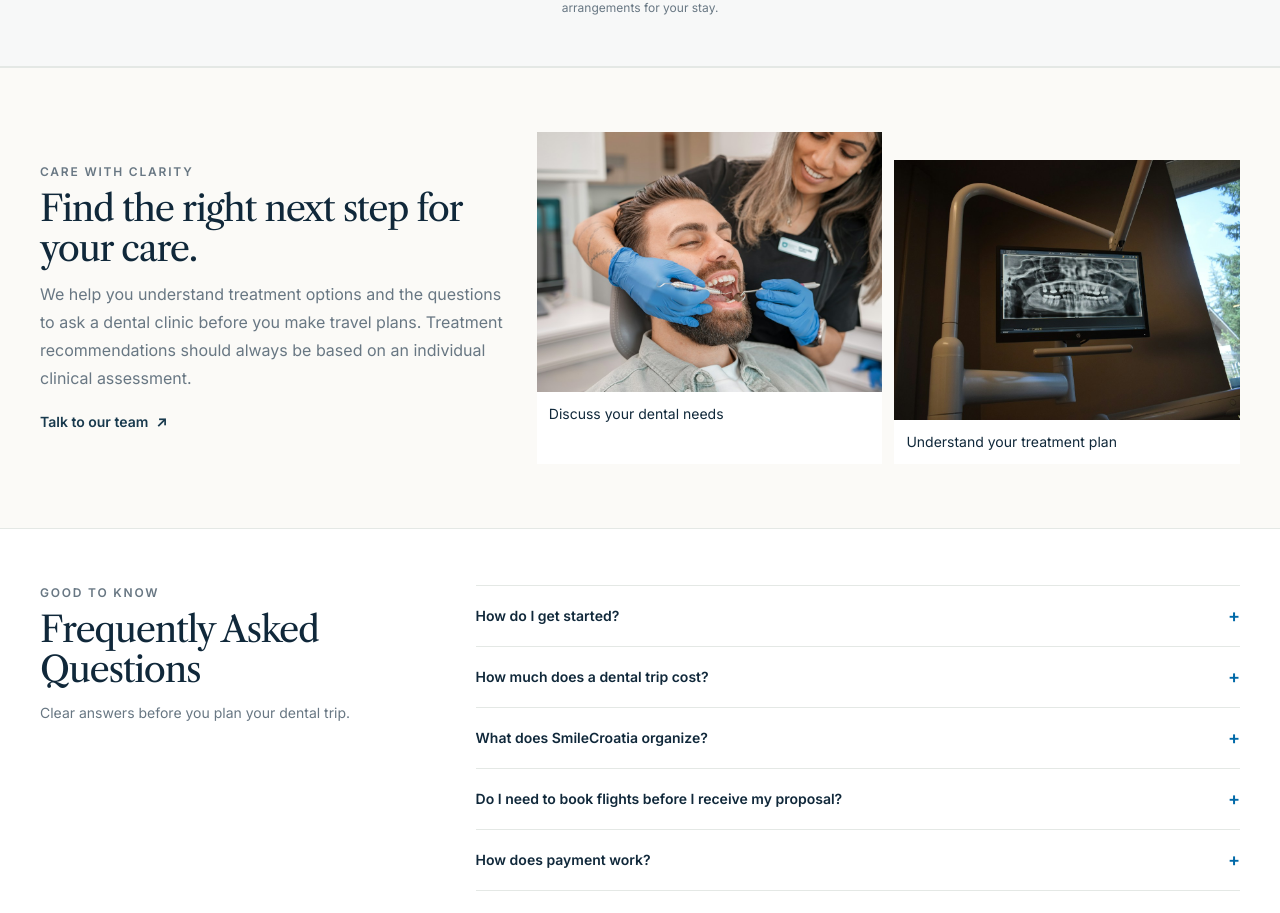
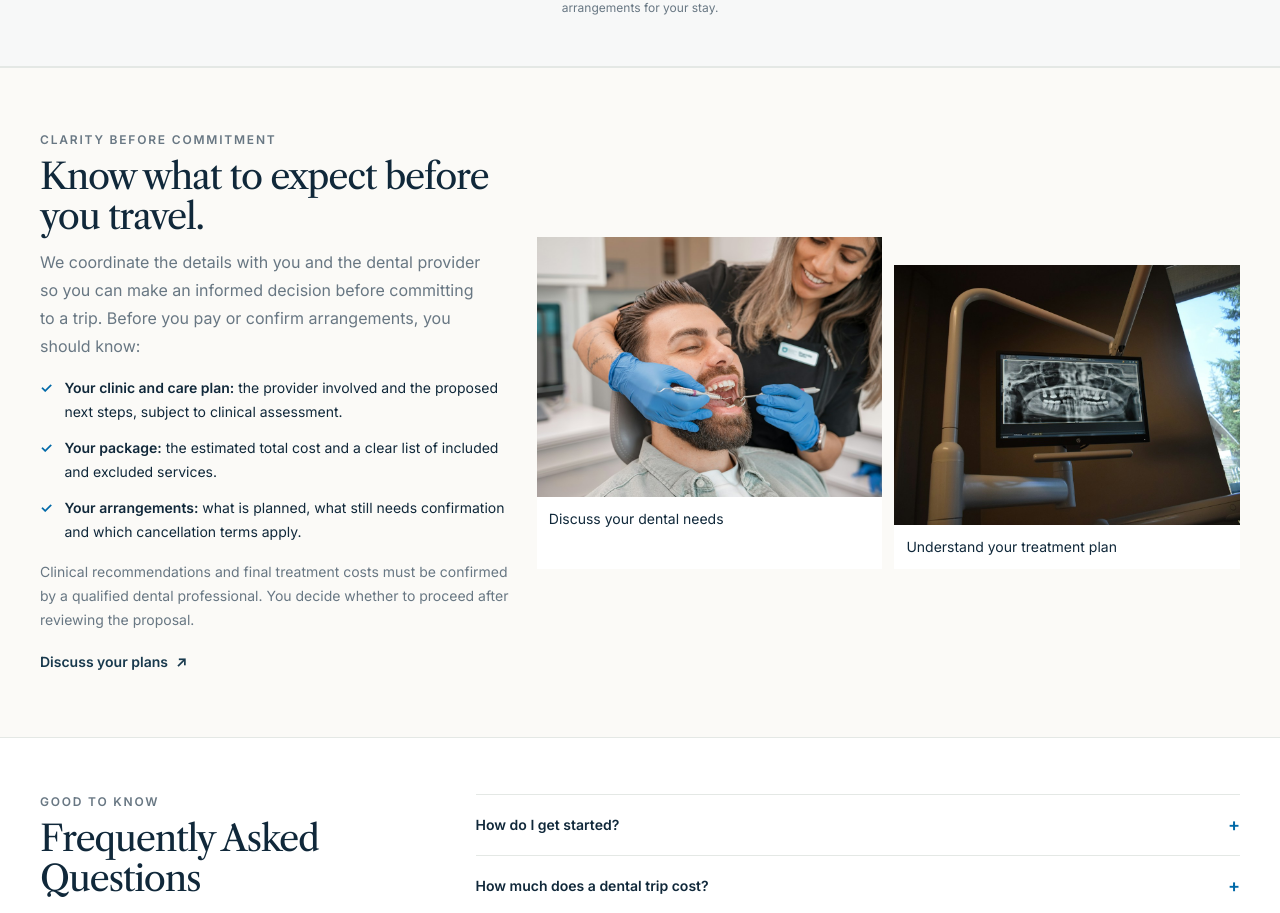
Before and after one commit to ivansusac2209/SmileCroatia, a Vue app: page / in a window 1280 px wide. Shown: the part 4097-5010 px from the top of the page. Built offline with nearby package versions, Linux system fonts and the light colour scheme.

Commit message:
Strengthen package transparency and patient trust

```diff
--- a/src/components/home/PartnerClinics.vue
+++ b/src/components/home/PartnerClinics.vue
@@ -3,10 +3,16 @@
     <div class="container-page">
       <div class="grid gap-7 lg:grid-cols-[0.8fr_1.2fr] lg:items-center">
         <div>
-          <p class="text-xs font-semibold tracking-[0.15em] text-muted">CARE WITH CLARITY</p>
-          <h2 id="clinics-title" class="mt-2 text-3xl text-navy-900 lg:text-4xl">Find the right next step for your care.</h2>
-          <p class="mt-3 leading-7 text-muted">We help you understand treatment options and the questions to ask a dental clinic before you make travel plans. Treatment recommendations should always be based on an individual clinical assessment.</p>
-          <RouterLink :to="{ name: 'contact-details' }" class="mt-5 inline-flex items-center gap-2 text-sm font-semibold text-navy-800 hover:text-navy-700">Talk to our team <span aria-hidden="true">↗</span></RouterLink>
+          <p class="text-xs font-semibold tracking-[0.15em] text-muted">CLARITY BEFORE COMMITMENT</p>
+          <h2 id="clinics-title" class="mt-2 text-3xl text-navy-900 lg:text-4xl">Know what to expect before you travel.</h2>
+          <p class="mt-3 leading-7 text-muted">We coordinate the details with you and the dental provider so you can make an informed decision before committing to a trip. Before you pay or confirm arrangements, you should know:</p>
+          <ul class="mt-4 space-y-3 text-sm leading-6 text-navy-900">
+            <li class="flex gap-3"><span class="font-semibold text-sky-700" aria-hidden="true">✓</span><span><strong>Your clinic and care plan:</strong> the provider involved and the proposed next steps, subject to clinical assessment.</span></li>
+            <li class="flex gap-3"><span class="font-semibold text-sky-700" aria-hidden="true">✓</span><span><strong>Your package:</strong> the estimated total cost and a clear list of included and excluded services.</span></li>
+            <li class="flex gap-3"><span class="font-semibold text-sky-700" aria-hidden="true">✓</span><span><strong>Your arrangements:</strong> what is planned, what still needs confirmation and which cancellation terms apply.</span></li>
+          </ul>
+          <p class="mt-4 text-sm leading-6 text-muted">Clinical recommendations and final treatment costs must be confirmed by a qualified dental professional. You decide whether to proceed after reviewing the proposal.</p>
+          <RouterLink :to="{ name: 'contact-details' }" class="mt-5 inline-flex items-center gap-2 text-sm font-semibold text-navy-800 hover:text-navy-700">Discuss your plans <span aria-hidden="true">↗</span></RouterLink>
         </div>
         <div class="grid grid-cols-2 gap-3">
           <figure class="overflow-hidden bg-white">
```
